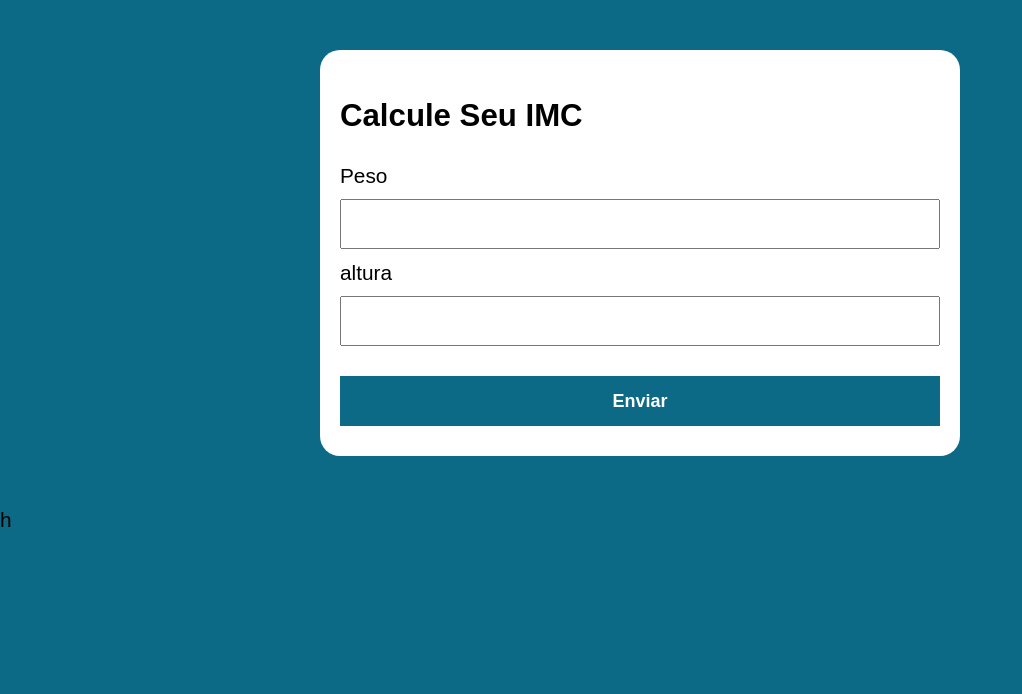
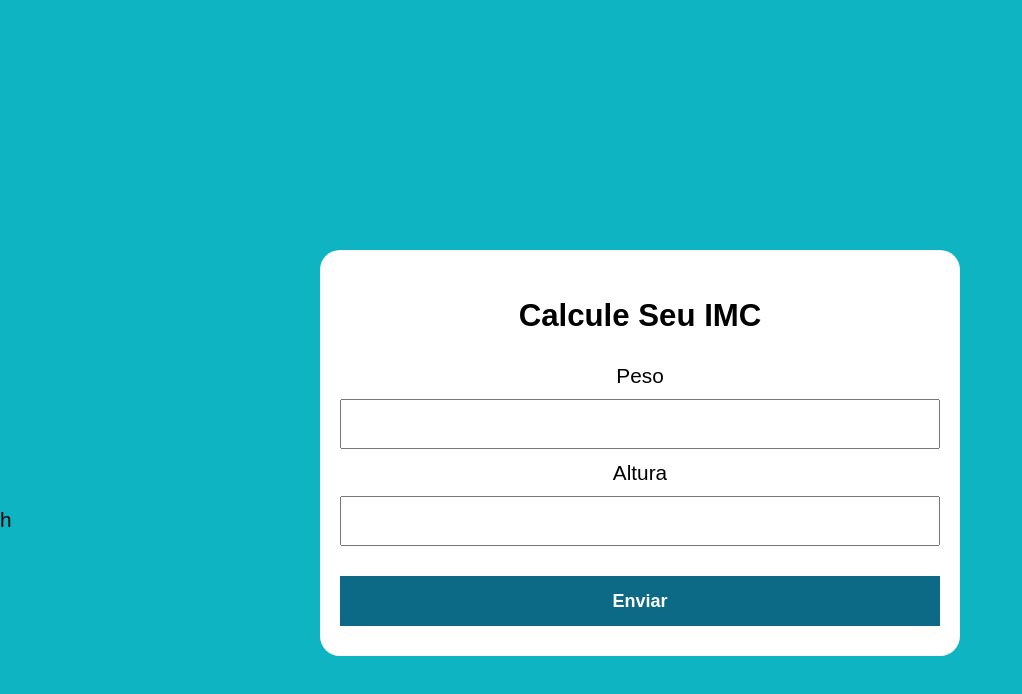
Before and after one commit to Ivan-Jaskiu/CursoJS, a plain HTML site: page Logica/Aula26/index.html in a window 1280 px wide. Shown: the whole page, without its empty margins (0-1022 px from the left). Drawn offline with Linux system fonts and the light colour scheme.

Commit message:
atualizamdo

```diff
--- a/Logica/Aula26/assets/CSS/style.css
+++ b/Logica/Aula26/assets/CSS/style.css
@@ -6,18 +6,22 @@
 body{
     margin: 0;
     padding: 0;
-    background: rgb(13, 106, 134);
+    background: rgb(15, 180, 194);
     font-family: sans-serif;
     font-size: 1.3rem;
     line-height: 1.3;
 }
 
 .container {
+    position: relative;
+    top: 200px;
+    text-align: center;
     max-width: 640px;
     margin: 50px auto;
     background: #fff;
     padding: 20px;
     border-radius: 20px;
+=
 }
 
 form input, form label, form button {
--- a/Logica/Aula26/index.html
+++ b/Logica/Aula26/index.html
@@ -19,7 +19,7 @@
             <label for="peso">Peso</label>
             <input type="text" id="peso" name="peso">
 
-            <label for="altura">altura</label>
+            <label for="altura">Altura</label>
             <input type="text" id="altura" name="altura">
 
             <button>Enviar</button>
```
